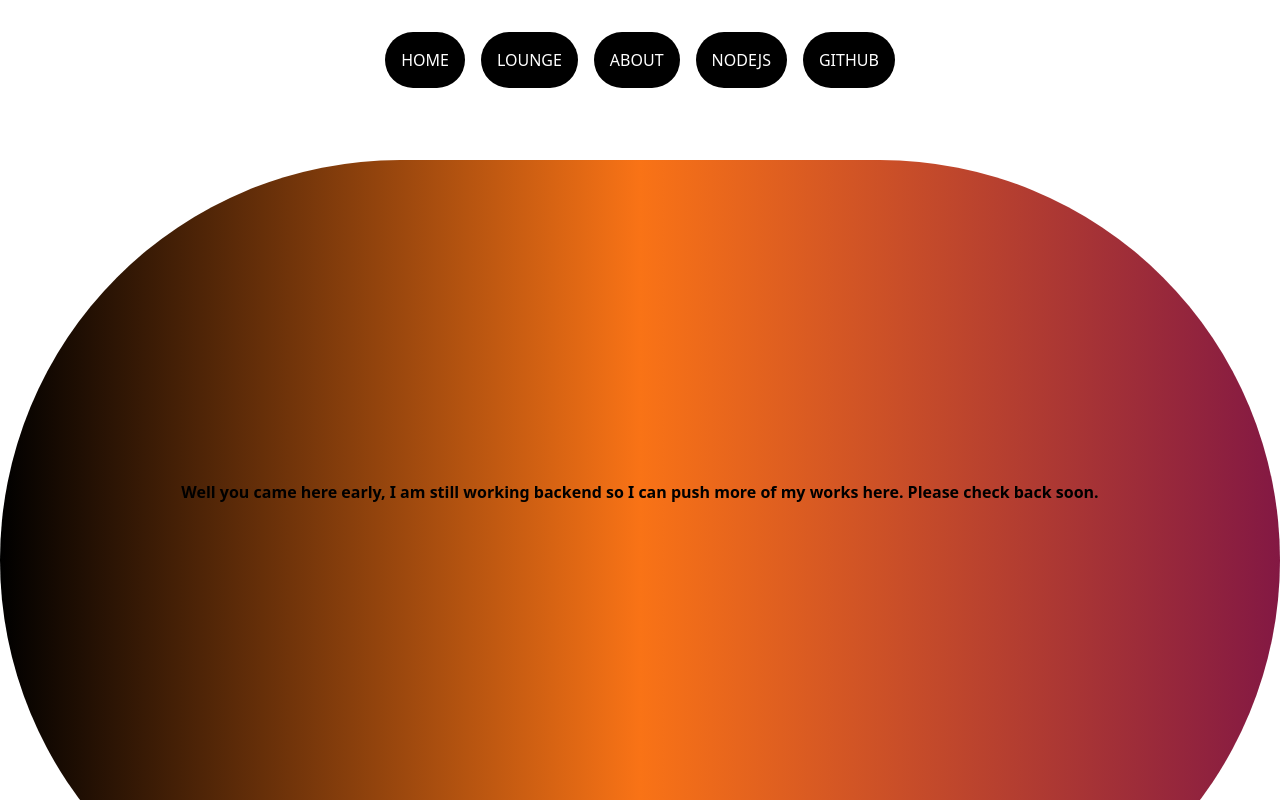
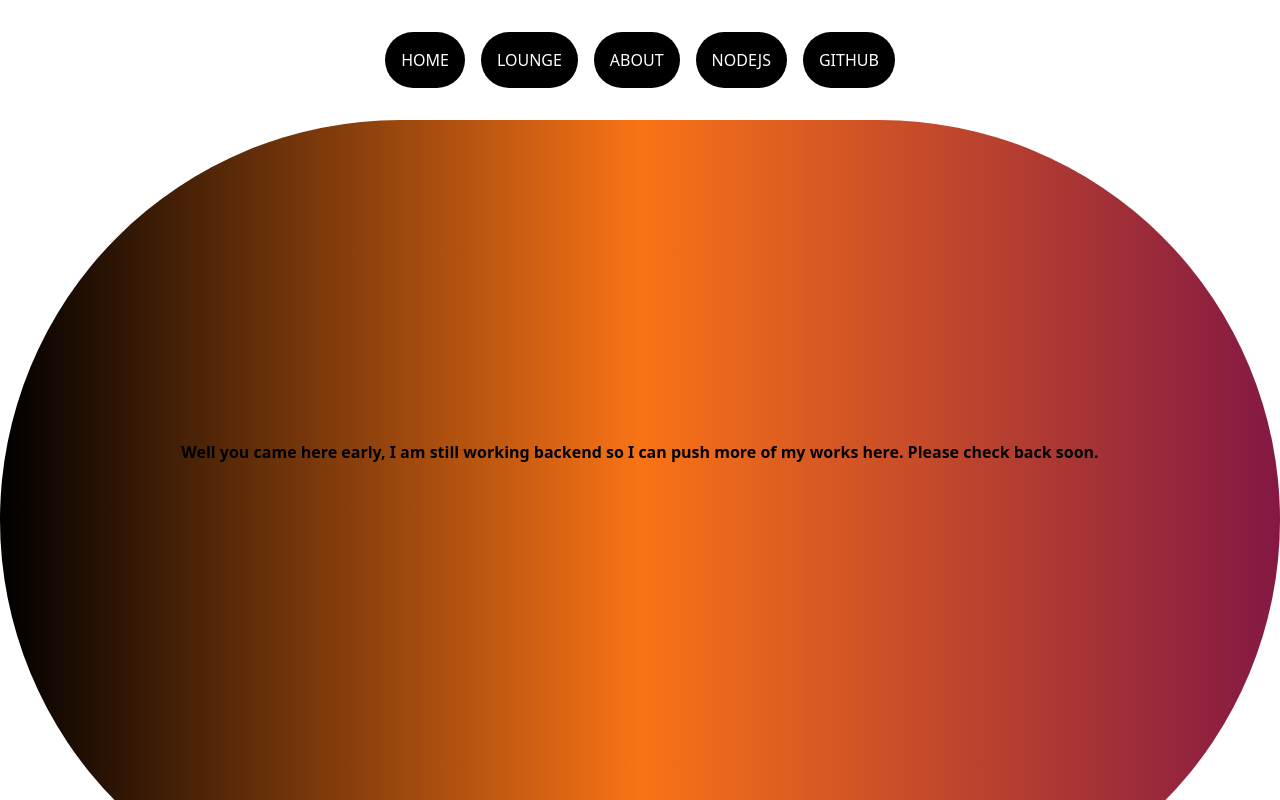
Before and after one commit to eleshinlomo/frontend-react-with-ui, a Next.js app: page /lounge in a window 1280 px wide. Shown: the top 800 px of the page. Built offline with nearby package versions, Linux system fonts and the light colour scheme.

Commit message:
Update lounge.js

```diff
--- a/pages/lounge.js
+++ b/pages/lounge.js
@@ -1,16 +1,15 @@
-
-
 
 
 const lounge = () => {
 
 
+
     return (
 
-<div class='container relative mx-auto h-screen w-screen rounded-full mb-10 pb-10 mt-10  bg-gradient-to-l from-pink-900 via-orange-500 to-black'>
+  <div class='grid grid-cols-1 h-screen w-screen rounded-full bg-gradient-to-l from-pink-900 via-orange-500 to-black'>
 
-<div class='row '>
-<div class='col space-y-8 py-80 text-1xl font-bold flex flex-col items-center justify-center text-center mx-0 space-x-6'>
+
+  <div class='columns-1 col-span-full space-y-8 py-80 text-1xl font-bold items-center justify-center text-center mx-0 space-x-6'>
 
   <h1> Well you came here early, I am still working backend so I can push more of my works here. Please check back soon.</h1>
 
@@ -20,8 +19,6 @@ const lounge = () => {
 
   </div>
 
-
-    </div>
     )
   }
 
```
Lines whose indentation alone changed are shown as unchanged.
